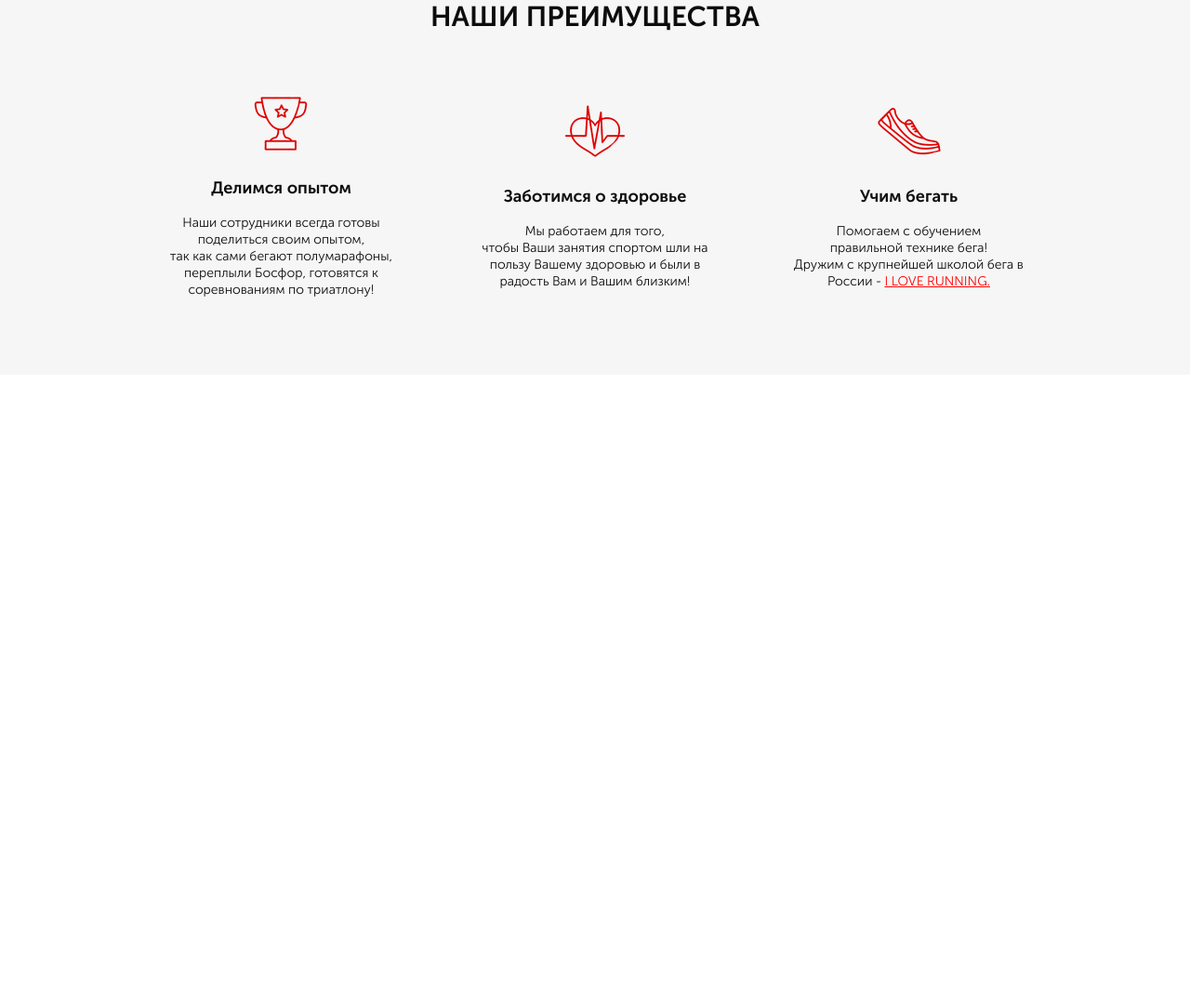
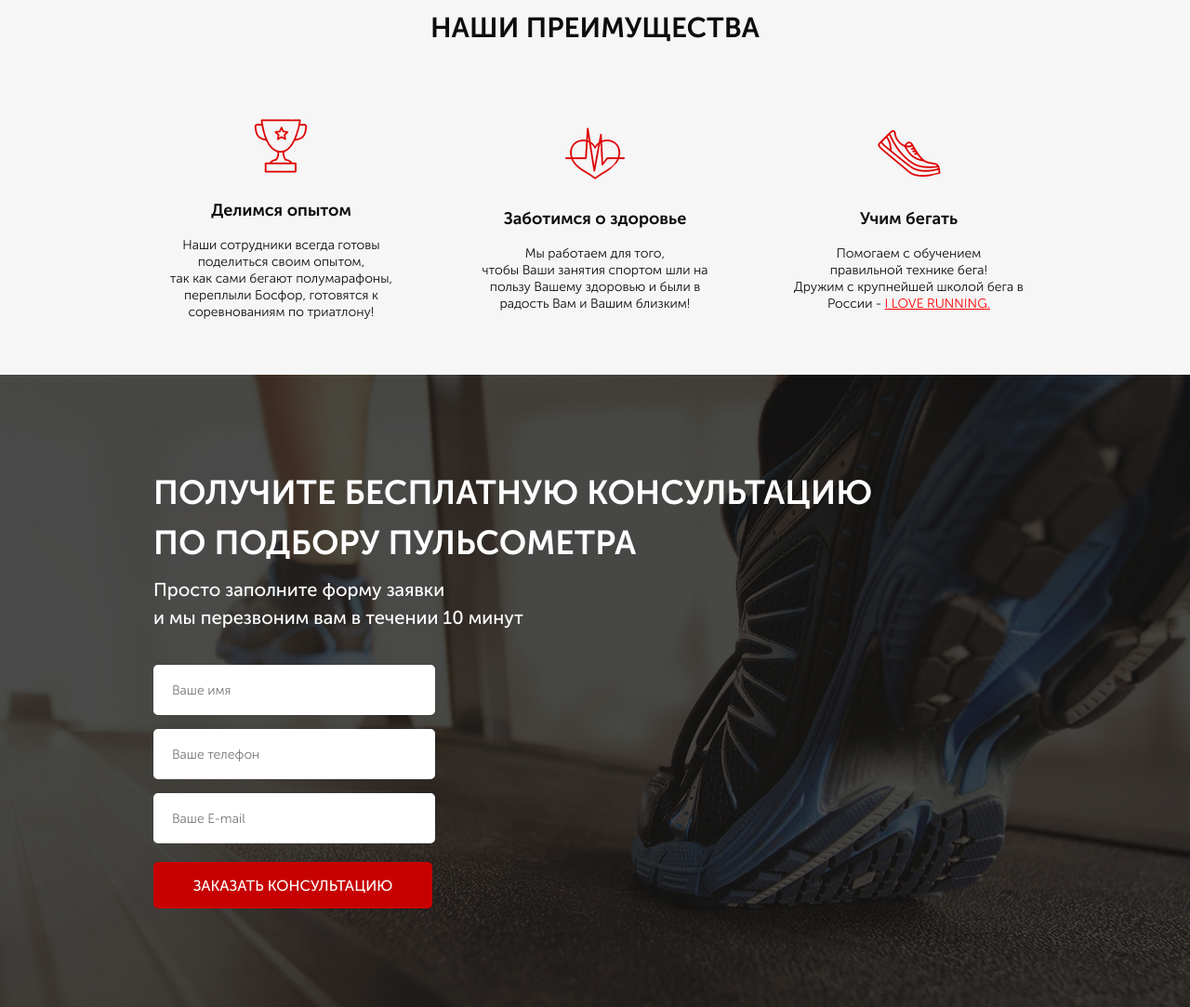
Before and after one commit to mogitrash/pulse, a plain HTML site: page index.html in a window 1280 px wide. Shown: the part 717-1800 px from the top of the page at 93% size. Before the commit the page ends 1120 px from the top, so only its background shows below. Drawn offline with Linux system fonts and the light colour scheme; files whose address does not match are found by name; a web font is replaced by a local one.

Commit message:
added consultation section + empty js file

```diff
--- a/index.html
+++ b/index.html
@@ -48,7 +48,7 @@
 
     <section class="advantages">
         <div class="container">
-                <div class="advantages__header">НАШИ ПРЕИМУЩЕСТВА</div>
+                <div class="title title_black">НАШИ ПРЕИМУЩЕСТВА</div>
             <div class="advantages__wrapper">
                 <div class="advantages__item">
                     <img src="icons/cup.png" alt="">
@@ -68,5 +68,21 @@
             </div>
         </div>
     </section>
+
+    <section class="consultation">
+        <div class="container">
+            <h2 class="title">Получите бесплатную консультацию <br> по подбору пульсометра</h2>
+            <h2 class="consultation__subheader">Просто заполните форму заявки <br> и мы перезвоним вам в течении 10 минут</h2>
+            <form class="feed-form" action="#">
+                <input name="text" placeholder="Ваше имя" type="text">
+                <input name="phone" required placeholder="Ваше телефон" type="tel">
+                <input name="email" required placeholder="Ваше E-mail" type="email">
+
+                <button class="button button_submit">заказать кОНСУЛЬТАЦИЮ</button>
+            </form>
+        </div>
+    </section>
+
+    <script src="js/script.js"></script>
 </body>
 </html>
--- /dev/null
+++ b/js/script.js
@@ -0,0 +1,2 @@
+let number = 7;
+const pi = "3.14";
--- a/sass/blocks/_advantages.scss
+++ b/sass/blocks/_advantages.scss
@@ -2,12 +2,6 @@
     height: 470px;
     padding: 70px 0 80px 0;
     background-color: #F6F6F6;
-    .advantages__header {
-        text-align: center;
-        color: #0D0D0D;
-        font-size: 30px;
-        font-weight: 700;
-    }
     .advantages__wrapper {
         margin-top: 65px;
         display: flex;
--- a/sass/blocks/_button.scss
+++ b/sass/blocks/_button.scss
@@ -17,3 +17,8 @@
     height: 50px;
     font-size: 16px;
 }
+.button_submit {
+    width: 100%;
+    height: 50px;
+    font-size: 16px;
+}
--- /dev/null
+++ b/sass/blocks/_consultation.scss
@@ -0,0 +1,13 @@
+.consultation {
+    height: 680px;
+    padding: 100px 0 108px 0;
+    background: url('../img/bg/bg2.jpg') center center/cover no-repeat;
+    .consultation__subheader {
+        text-align: left;
+        margin-top: 8px;
+        color: #FFF;
+        font-size: 20px;
+        font-weight: 500;
+        line-height: 30px;
+    }
+}
--- /dev/null
+++ b/sass/blocks/_forms.scss
@@ -0,0 +1,21 @@
+.feed-form {
+    margin-top: 36px;
+    display: flex;
+    flex-direction: column;
+    width: 300px;
+    input {
+        width: 303px;
+        height: 54px;
+        border-radius: 5px;
+        border: none;
+        margin-bottom: 15px;
+        padding: 0 20px;
+        color: #4B4B4B;
+        font-size: 14px;
+        font-weight: 300;
+    }
+    input:last-of-type {
+        margin-bottom: 20px;
+    }
+
+}
--- /dev/null
+++ b/sass/blocks/_titles.scss
@@ -0,0 +1,14 @@
+.title {
+    text-align: left;
+    color: #FFF;
+    font-size: 36px;
+    font-weight: 700;
+    line-height: 54px;
+    text-transform: uppercase;
+}
+.title_black {
+    text-align: center;
+    color: #0D0D0D;
+    font-size: 30px;
+    font-weight: 700;
+}
--- a/sass/style.scss
+++ b/sass/style.scss
@@ -12,3 +12,6 @@
 @import 'blocks/header.scss';
 @import 'blocks/button.scss';
 @import 'blocks/advantages.scss';
+@import "blocks/consultation.scss";
+@import "blocks/titles.scss";
+@import "blocks/forms.scss";
```
Also changed, not shown: css/style.min.css, img/bg/bg2.jpg (added).
